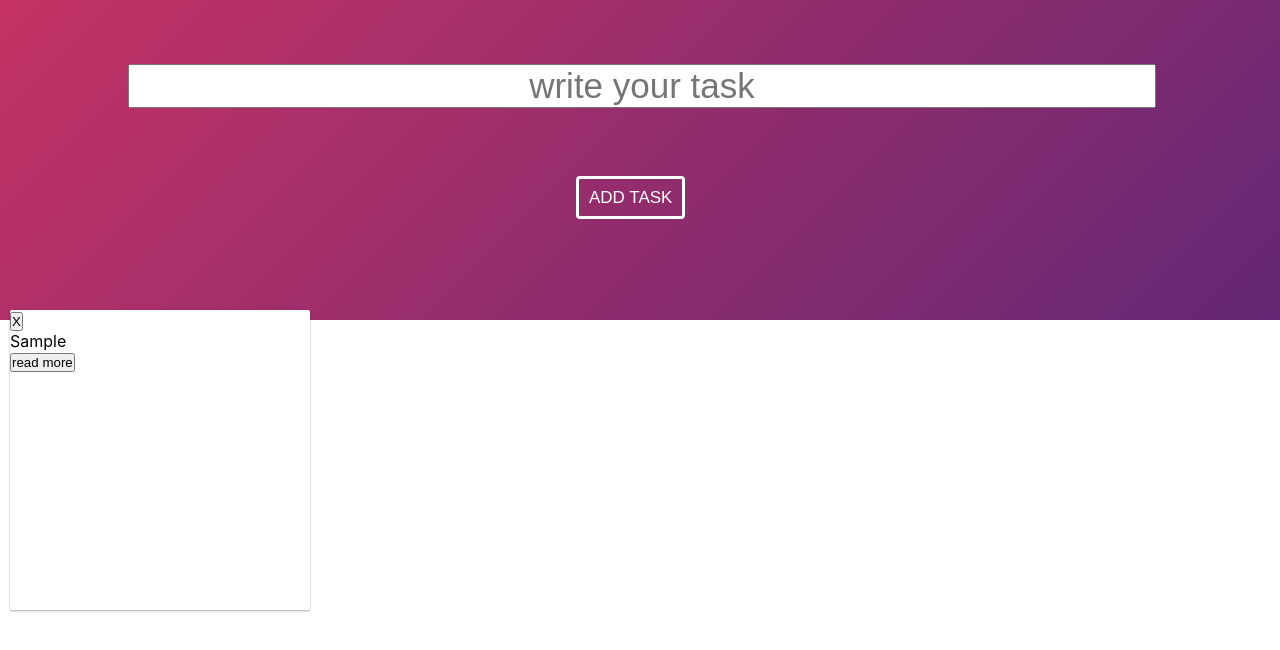
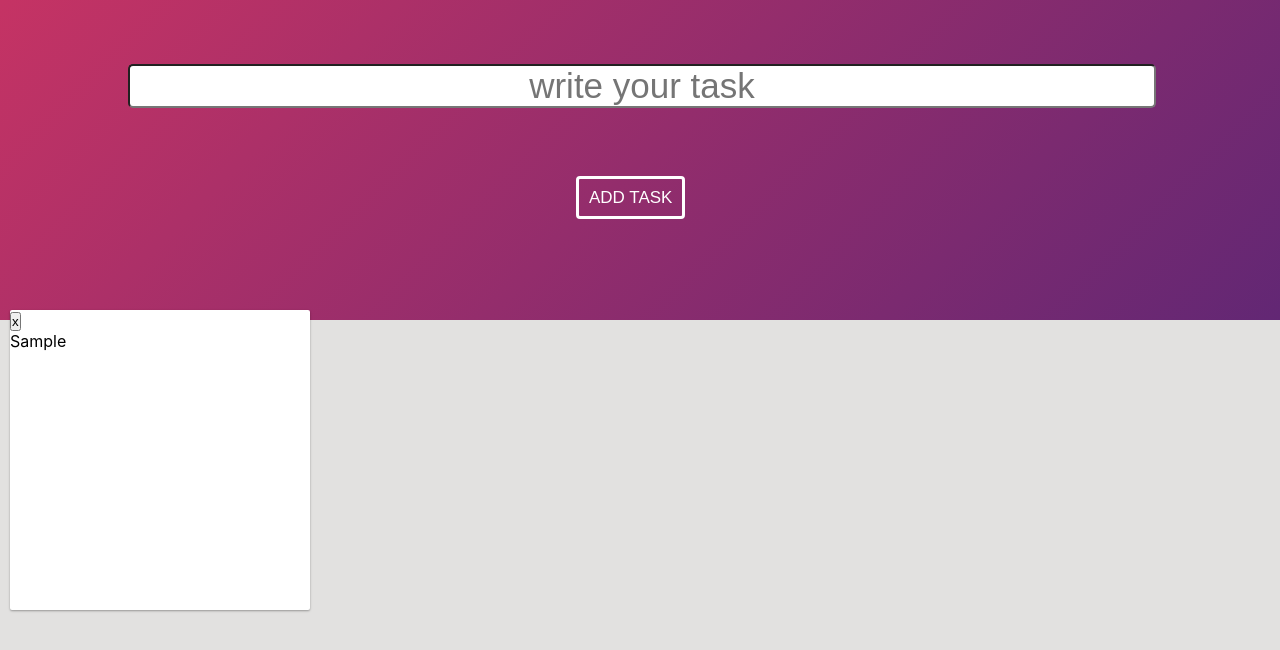
Before and after one commit to daviddbernal/todolist, a React (Create React App) app: page / in a window 1280 px wide. Both pictures are taken after typing "Sample" into the empty fields and a click on the button "add Task". Shown: the top 650 px of the page. Built offline with nearby package versions, Linux system fonts and the light colour scheme.

Commit message:
se soluciono el preblema de eleminar los cards y el scroll que los contenia

```diff
--- a/package.json
+++ b/package.json
@@ -3,6 +3,7 @@
   "version": "0.1.0",
   "private": true,
   "dependencies": {
+    "@material-ui/core": "^4.9.2",
     "bootstrap": "^4.4.1",
     "react": "^16.12.0",
     "react-bootstrap": "^1.0.0-beta.16",
--- a/src/App.css
+++ b/src/App.css
@@ -3,14 +3,23 @@
   padding: 0px;
 }
 
+body {
+  background: #e2e1e0;
+}
+
 .Itext {
-  position: absolute;
+  position: relative;
   font-size: 35px;
   width: 80%;
   top: 20%;
   left: 10%;
   text-align: center;
   align-items: center;
+  border-radius: 5px;
+}
+
+.Content {
+  position: relative;
 }
 
 .Ibutton {
@@ -47,14 +56,34 @@
 }
 
 .ContentTask {
-  position: relative;
+  position: fixed;
   top: 300px;
-  display: flex;
+  height: 50%;
+  display: block;
+  width: 100%;
+  overflow: scroll;
 }
+
+.ContentTask::-webkit-scrollbar {
+  width: 7px;
+}
+
+.ContentTask::-webkit-scrollbar-thumb {
+  background: #ff9d00;
+}
+
+.remove {
+  cursor: pointer;
+}
+
+.edit {
+  cursor: pointer;
+}
+
 .ContentTask .card {
+  display: inline-block;
   background: #fff;
   border-radius: 2px;
-  display: inline-block;
   height: 300px;
   margin: 10px;
   position: relative;
@@ -62,12 +91,14 @@
   box-shadow: 0 1px 3px rgba(0, 0, 0, 0.12), 0 1px 2px rgba(0, 0, 0, 0.24);
   transition: all 0.3s cubic-bezier(0.25, 0.8, 0.25, 1);
 }
+
 .ContentTask .card:hover {
   box-shadow: 0 14px 28px rgba(0, 0, 0, 0.25), 0 10px 10px rgba(0, 0, 0, 0.22);
 }
+
 @media screen and (max-width: 1100px) {
   .contentHeader {
-    width: 99%;
+    width: 100%;
   }
   .Itext {
     width: 79%;
--- a/src/App.js
+++ b/src/App.js
@@ -9,9 +9,9 @@ class App extends React.Component {
     this.state = {
       task: ""
     };
-    this.task = this.task.bind(this);
+    this.onTask = this.onTask.bind(this);
   }
-  task = value => {
+  onTask = value => {
     this.setState({
       task: value
     });
@@ -19,8 +19,8 @@ class App extends React.Component {
   render() {
     return (
       <div>
-        <Header AddTask={this.task} />
-        <ListView task={this.state.task} />
+        <Header AddTask={this.onTask} />
+        <ListView addTask={this.state.task} />
       </div>
     );
   }
--- a/src/components/Tasks.js
+++ b/src/components/Tasks.js
@@ -1,25 +1,39 @@
 import React from "react";
+
+var active = false;
 
 class ListView extends React.Component {
   constructor(props) {
     super(props);
     this.state = {
-      Cards: [],
-      other: ""
+      Arrtask: [],
+      index: 0
     };
   }
+  onDelete = index => {
+    this.setState({
+      index: index
+    });
+    active = true;
+  };
+  //event.target.parentNode.parentNode.removeChild(event.target.parentNode);
   render() {
-    if (this.props.task !== "") {
-      this.state.Cards.push(<div className="text">{this.props.task}</div>);
-      this.state.other = this.state.Cards.map((item, index) => (
+    let Card;
+    if (this.props.addTask !== "" && !active) {
+      this.state.Arrtask.push(this.props.addTask);
+    } else {
+      this.state.Arrtask.splice(this.state.index, 1);
+      active = false;
+    }
+    if (this.state.Arrtask.length !== 0) {
+      Card = this.state.Arrtask.map((item, index) => (
         <div key={index} className="card">
-          <button className="remove">X</button>
-          {item}
-          <button className="expand">read more</button>
+          <button onClick={this.onDelete.bind(this, index)}>x</button>
+          <div>{item}</div>
         </div>
       ));
     }
-    return <div className="ContentTask">{this.state.other}</div>;
+    return <div className="ContentTask">{Card}</div>;
   }
 }
 
```
Also changed, not shown: 1 other file (tests, documents, lock files or other folders).
